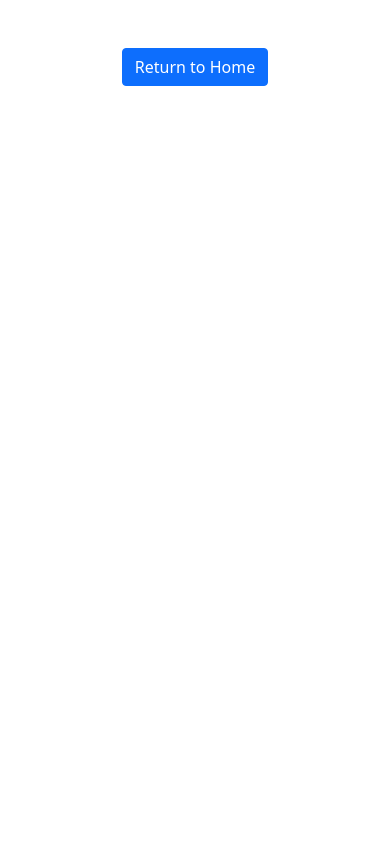
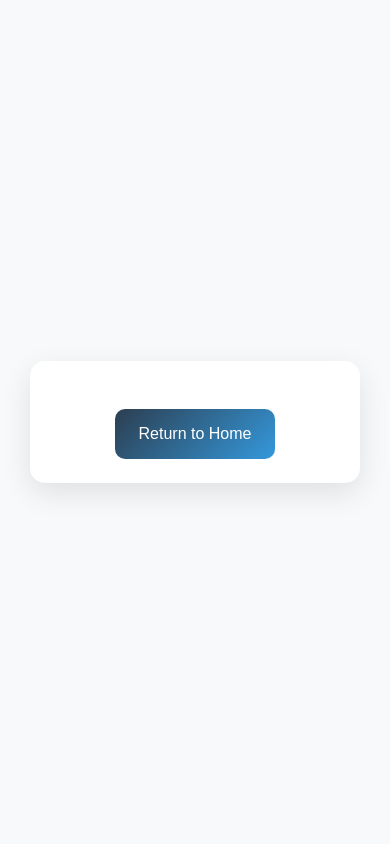
Before and after one commit to chamika1/resume_generator_with_ai, a Flask app: template templates/error.html in a window 390 px wide. Run offline with Flask 2, Linux system fonts and the light colour scheme; the template is opened without the code that fills it, so the values that code supplies are empty.

Commit message:
Update error.html

```diff
--- a/templates/error.html
+++ b/templates/error.html
@@ -5,12 +5,66 @@
     <meta name="viewport" content="width=device-width, initial-scale=1.0">
     <title>Error - AI Resume Generator</title>
     <link href="https://cdn.jsdelivr.net/npm/bootstrap@5.1.3/dist/css/bootstrap.min.css" rel="stylesheet">
+    <style>
+        body {
+            font-family: 'Poppins', sans-serif;
+            background: #f8f9fa;
+            min-height: 100vh;
+            display: flex;
+            align-items: center;
+        }
+
+        .error-container {
+            background: white;
+            border-radius: 15px;
+            padding: 2rem;
+            box-shadow: 0 10px 30px rgba(0,0,0,0.1);
+            max-width: 90%;
+            margin: 0 auto;
+        }
+
+        h1 {
+            font-size: 3rem;
+            color: #2c3e50;
+            margin-bottom: 1rem;
+        }
+
+        @media (max-width: 768px) {
+            h1 {
+                font-size: 2rem;
+            }
+
+            .lead {
+                font-size: 1rem;
+            }
+
+            .error-container {
+                padding: 1.5rem;
+            }
+        }
+
+        .btn-primary {
+            background: linear-gradient(135deg, #2c3e50, #3498db);
+            border: none;
+            padding: 0.8rem 1.5rem;
+            font-weight: 500;
+            border-radius: 10px;
+            transition: transform 0.3s ease;
+        }
+
+        .btn-primary:hover {
+            transform: translateY(-2px);
+            background: linear-gradient(135deg, #34495e, #2980b9);
+        }
+    </style>
 </head>
 <body>
-    <div class="container mt-5 text-center">
-        <h1>{{ error_code }}</h1>
-        <p class="lead">{{ error_message }}</p>
-        <a href="/" class="btn btn-primary">Return to Home</a>
+    <div class="container">
+        <div class="error-container text-center">
+            <h1>{{ error_code }}</h1>
+            <p class="lead mb-4">{{ error_message }}</p>
+            <a href="/" class="btn btn-primary">Return to Home</a>
+        </div>
     </div>
 </body>
 </html>
```
